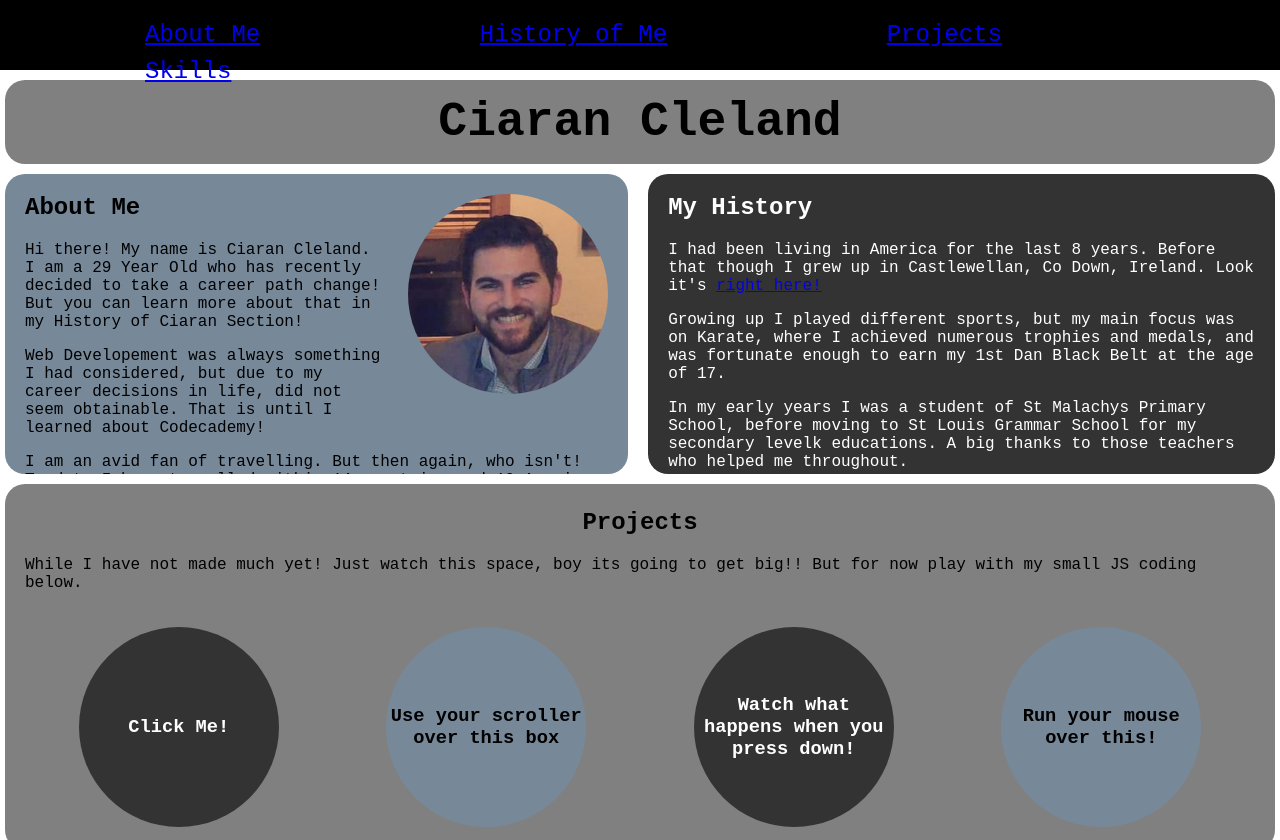
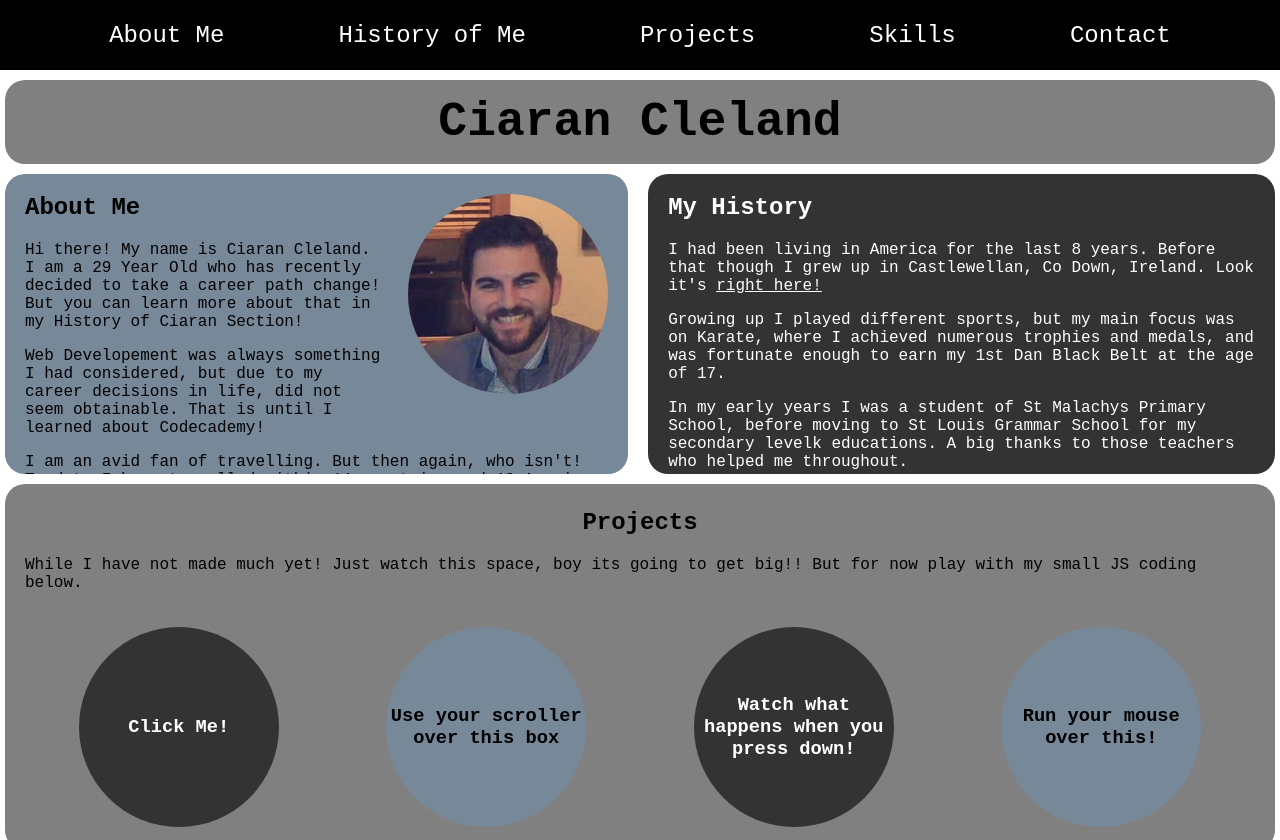
Before and after one commit to ciarancleland/portfolioProject2, a plain HTML site: page aboutMe.html in a window 1280 px wide. Shown: the top 840 px of the page. Drawn offline with Linux system fonts and the light colour scheme.

Commit message:
Changed Link Colors & Added Contact in Nav

```diff
--- a/aboutMe.html
+++ b/aboutMe.html
@@ -12,10 +12,11 @@
 <header>
     <nav>
         <ul>
-            <li><a href='#about-me'>About Me</a></li>
-            <li><a href='#hoc'>History of Me</a></li>
-            <li><a href='#projects'>Projects</a></li>
-            <li><a href='#skills'>Skills</a></li>
+            <li><a class="navAnchor" href='#about-me'>About Me</a></li>
+            <li><a class="navAnchor" href='#hoc'>History of Me</a></li>
+            <li><a class="navAnchor" href='#projects'>Projects</a></li>
+            <li><a class="navAnchor" href='#skills'>Skills</a></li>
+            <li><a class="navAnchor" href='#skills'>Contact</a></li>
         </ul>
     </nav>
 </header>
--- a/styling.css
+++ b/styling.css
@@ -3,10 +3,11 @@ body {
     margin: 0;
 }
 
-header {
+nav {
     /*border: 2px solid black;*/
     display: flex;
-    justify-content: space-around;
+    justify-content: space-between;
+    align-items: center;
     position: fixed;
     width: 100%;
     height: 70px;
@@ -15,11 +16,18 @@ header {
     margin-top: 0;
 }
 
+nav ul {
+    display: flex;
+    justify-content: space-evenly;
+    align-items: center;
+    list-style-type: none;
+    padding: 0;
+    margin: 0;
+    width: 100%;
+}
+
 nav li {
-    list-style-type: none;
-    display: inline-flex;
-    padding: 5px;
-    margin: 0px 100px;
+    padding: 5px ;
     font-size: 1.5rem;
     color: white;
 }
@@ -149,3 +157,27 @@ footer {
     display:flex;
     justify-content: space-between;
 }
+
+.navAnchor:link {
+    color: white;
+    text-decoration: none;
+}
+.navAnchor:visited {
+    color: white;
+    text-decoration: none;
+}
+.navAnchor:hover {
+    color: blue;
+    text-decoration: underline;
+}
+
+
+a:link {
+    color: white;
+}
+a:visited {
+    color: red;
+}
+a:hover {
+    color: white;
+}
```
